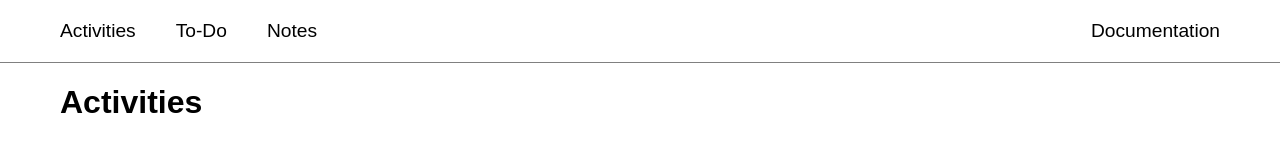
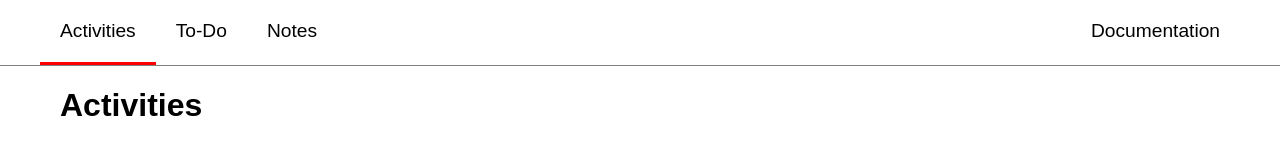
Before and after one commit to weiwei112/it2810-webutvikling-h17-prosjekt-3-group-29, a React (Create React App) app: page / in a window 1280 px wide. Shown: the top 160 px of the page. Built offline with nearby package versions, Linux system fonts and the light colour scheme.

Commit message:
changed routes to activities from /activities to / changed styling on active NavLinks

```diff
--- a/src/pages/Header.jsx
+++ b/src/pages/Header.jsx
@@ -9,7 +9,7 @@ export default class Header extends React.Component {
         <nav>
           <ul>
             <li>
-              <NavLink to='/activities' activeClassName='active' exact={true}>
+              <NavLink to='/' activeClassName='active' exact={true}>
                 Activities
               </NavLink>
             </li>
--- a/src/pages/Main.jsx
+++ b/src/pages/Main.jsx
@@ -11,7 +11,6 @@ export default class Main extends React.Component {
       <main>
           <Switch>
             <Route exact path='/' component={Activities}/>
-            <Route path='/activities' component={Activities}/>
             <Route path='/todo' component={ToDo}/>
             <Route path='/notes' component={Notes}/>
             <Route path='/documentation' component={Documentation}/>
--- a/src/styles/header.css
+++ b/src/styles/header.css
@@ -31,5 +31,5 @@ header nav ul li a{
 }
 
 header nav ul li .active{
-background-color: lightblue;
+  border-bottom: 3px solid red;
 }
```
